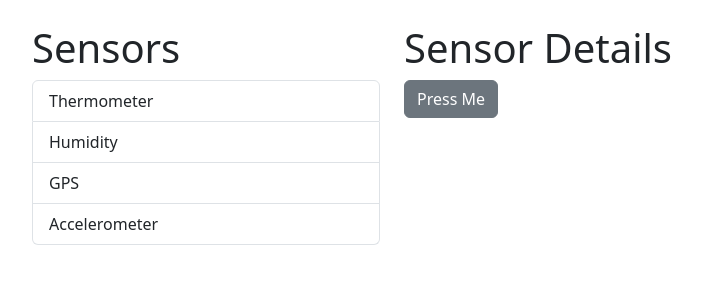
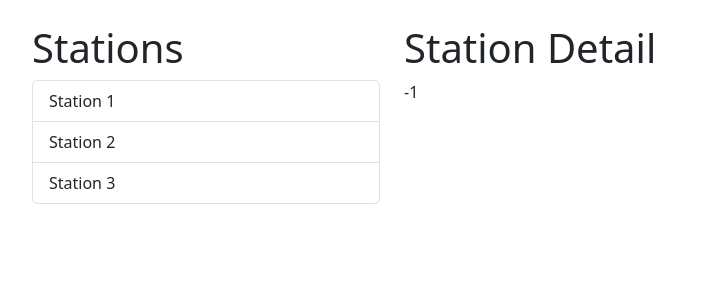
Before and after one commit to SensorStation/iotgui, a React (Vite) app: page / in a window 1280 px wide. Shown: the top 300 px of the page, without its empty margins (62-763 px from the left). Built offline with nearby package versions, Linux system fonts and the light colour scheme.

Commit message:
cleaning up

```diff
--- a/src/App.tsx
+++ b/src/App.tsx
@@ -1,44 +1,32 @@
 import { useState } from "react";
 
-import Alert from "./components/Alert";
-import Button from "./components/Button";
+import Station from "./components/Station";
 import ListGroup from "./components/ListGroup";
 
 function App() {
-  let items = [
-    'Thermometer',
-    'Humidity',
-    'GPS',
-    'Accelerometer'
+  let stations = [
+    'Station 1',
+    'Station 2',
+    'Station 3'
   ]
 
-  const handleSelectItem = (item: string) => {
-    console.log(item);
-    setActiveSensor(item);
+  const handleSelectItem = (station: string) => {
+    console.log(station);
+    setActiveStation(station);
   }
 
-  const [activeSensor, setActiveSensor]    = useState(-1);
-  const [alertVisible, setAlertVisibility] = useState(false);
+  const [activeStation, setActiveStation] = useState(-1);
 
   return (
     <div className="container p-4">
       <div className="row">
 
         <div className="col">
-          <ListGroup items={items} heading="Sensors" onSelectItem={handleSelectItem} />
+          <ListGroup items={stations} heading="Stations" onSelectItem={handleSelectItem} />
         </div>
 
         <div className="col-8">
-          <h1>Sensor Details</h1>
-          {
-            alertVisible &&
-            <Alert onClose={() => setAlertVisibility(false)}>
-              {activeSensor}
-            </Alert>
-          }
-          <Button color="secondary" onClick={() => setAlertVisibility(true)}>
-            Press Me
-          </Button>
+          <Station station={activeStation} />
         </div>
 
       </div>
--- a/src/components/Alert.tsx
+++ b/src/components/Alert.tsx
@@ -1,4 +1,4 @@
-interface Props {
+Interface Props {
   children: ReactNode;
   onClose: () => void;
 }
--- /dev/null
+++ b/src/components/Station.tsx
@@ -0,0 +1,16 @@
+interface Props {
+  station: string
+
+}
+
+function Station({station} : Props) {
+
+  return (
+    <div className="station">
+      <h1>Station Detail</h1>
+      {station}
+    </div>
+  )
+}
+
+export default Station
```
Also changed, not shown: src/components/Sensor.tsx (added, +16 -0 lines).
